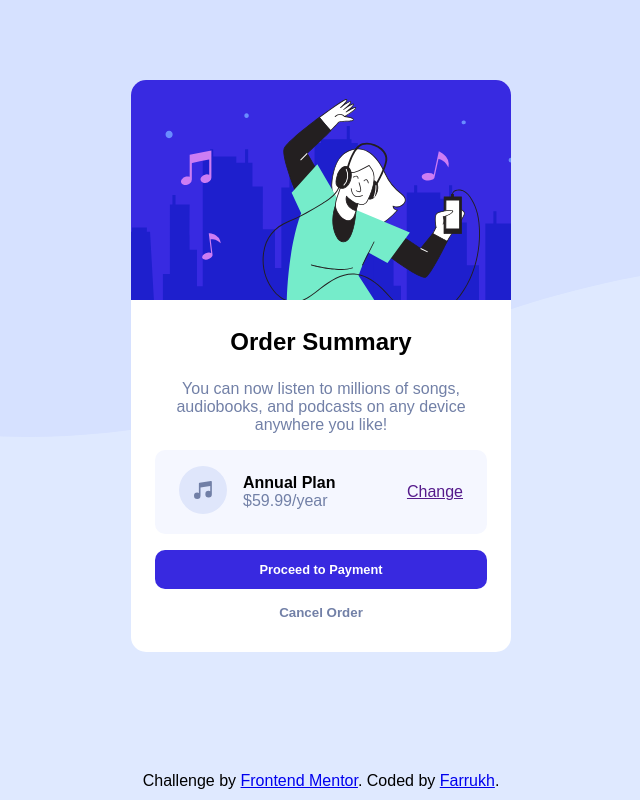
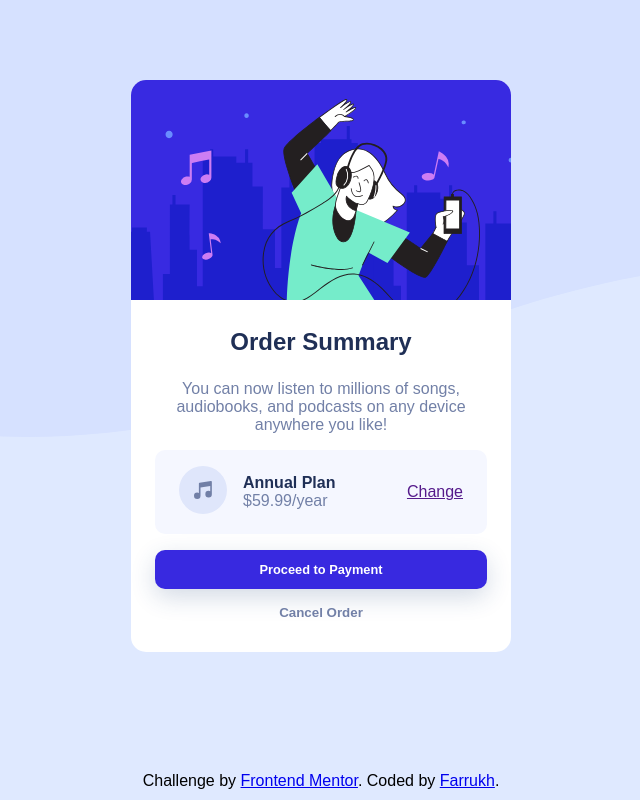
Before and after one commit to BroFelix/order_summary_component, a plain HTML site: page index.html in a window 1280 px wide. Shown: the whole page, without its empty margins (319-959 px from the left). Drawn offline with Linux system fonts and the light colour scheme; a web font is replaced by a local one.

Commit message:
fixed issues

```diff
--- a/index.html
+++ b/index.html
@@ -5,39 +5,38 @@
   <meta charset="UTF-8">
   <meta name="viewport" content="width=device-width, initial-scale=1.0">
   <link rel="icon" type="image/png" sizes="32x32" href="./images/favicon-32x32.png">
-  <link href="https://fonts.google.com/specimen/Red+Hat+Display" type="stylesheet">
   <link href="style.css" rel="stylesheet">
   <title>Frontend Mentor | Order summary card</title>
 </head>
 
 <body>
   <main class="container">
-    <section class="card">
+    <div class="card">
       <div class="card-top">
-        <img src="images/illustration-hero.svg">
+        <img src="images/illustration-hero.svg" alt="">
       </div>
       <div class="card-content">
-        <div class="card-title">Order Summary</div>
+        <h2 class="card-title">Order Summary</h2>
         <p class="card-description">You can now listen to millions of songs, audiobooks, and podcasts on any
           device anywhere you like!</p>
-        <span class="card-plan">
-          <span id="plan">
+        <div class="card-plan">
+          <div id="plan">
             <div id="image-logo">
-              <img src="images/icon-music.svg">
+              <img src="images/icon-music.svg" alt="">
             </div>
-            <span id="price">
-              <div id="plan-title">Annual Plan</div>
-              <div id="plan-price">$59.99/year</div>
-            </span>
-          </span>
+            <div id="price">
+              <span id="plan-title">Annual Plan</span>
+              <span id="plan-price">$59.99/year</span>
+            </div>
+          </div>
           <span id="change"><a href="">Change</a></span>
-        </span>
+        </div>
         <button class="card-button" type="button">Proceed to Payment</button>
         <button class="button-borderless">
           Cancel Order
         </button>
       </div>
-    </section>
+    </div>
   </main>
   <footer class="attribution">
     Challenge by <a href="https://www.frontendmentor.io?ref=challenge" target="_blank">Frontend Mentor</a>.
--- a/style.css
+++ b/style.css
@@ -41,8 +41,9 @@
 
 
 .card-title {
+    color: hsl(223, 47%, 23%);
     font-weight: 900;
-    font-size: 24px;
+    font-size: 1.5rem;
     text-align: center;
     margin-top: 8px;
     margin-bottom: 8px;
@@ -55,7 +56,7 @@
     text-align: center;
     display: block;
     font-weight: 500;
-    font-size: 16px;
+    font-size: 1rem;
     color: hsl(224, 23%, 55%);
 }
 
@@ -86,6 +87,8 @@
     color: #fff;
     font-size: 0.8rem;
     font-weight: 700;
+    box-shadow: 0 8px 24px 0 rgba(34, 68, 123, 0.2);
+
 }
 
 .card-button:hover {
@@ -97,7 +100,7 @@
     border: none;
     background: none;
     margin: auto;
-    padding: 16px;
+    padding: 1rem;
     border: none;
     color: hsl(224, 23%, 55%);
     display: inline-block;
@@ -137,6 +140,7 @@ a:hover {
 
 #plan-title {
     font-weight: 700;
+    color: hsl(223, 47%, 23%);
 }
 
 #plan-price {
```
